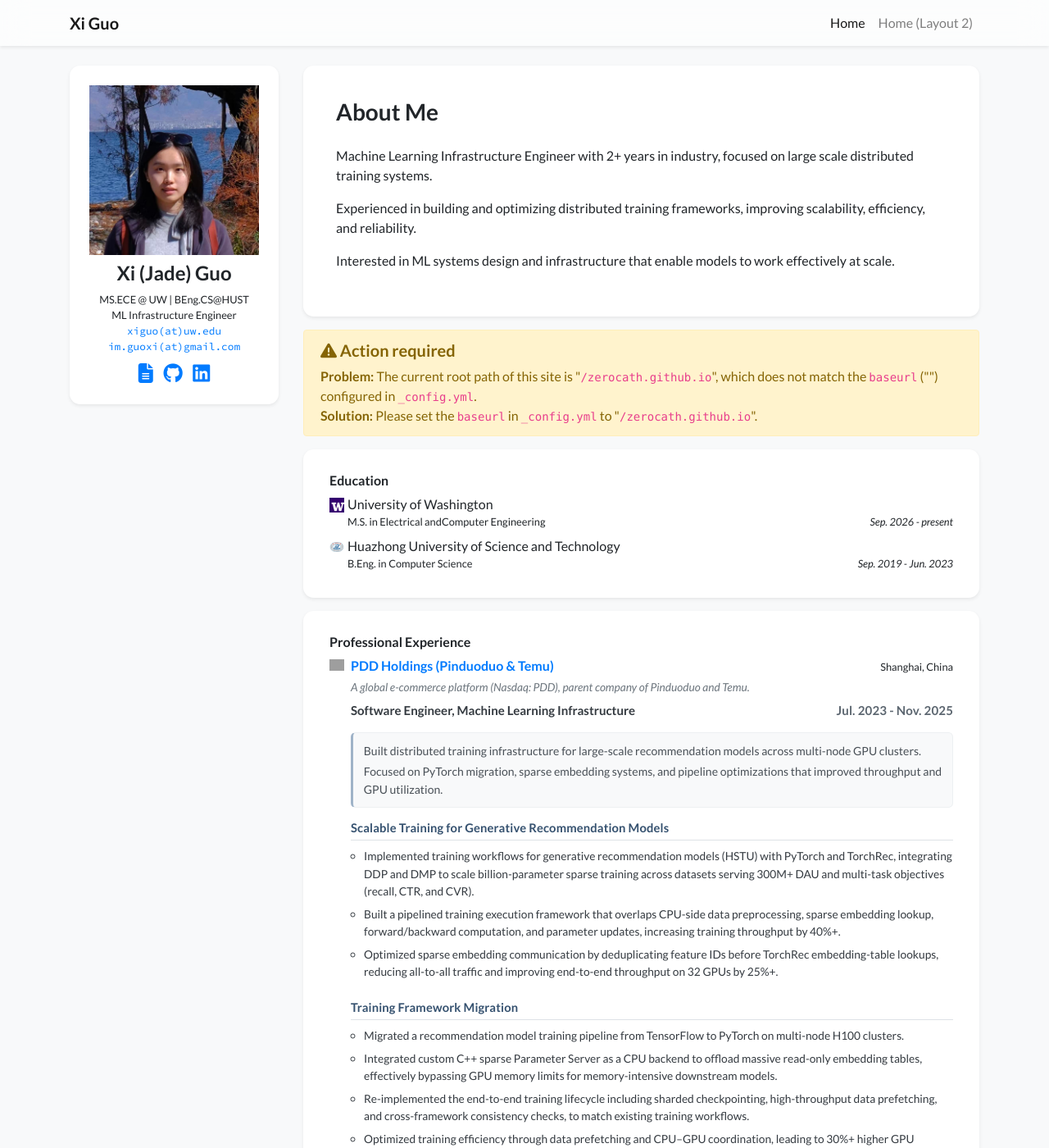
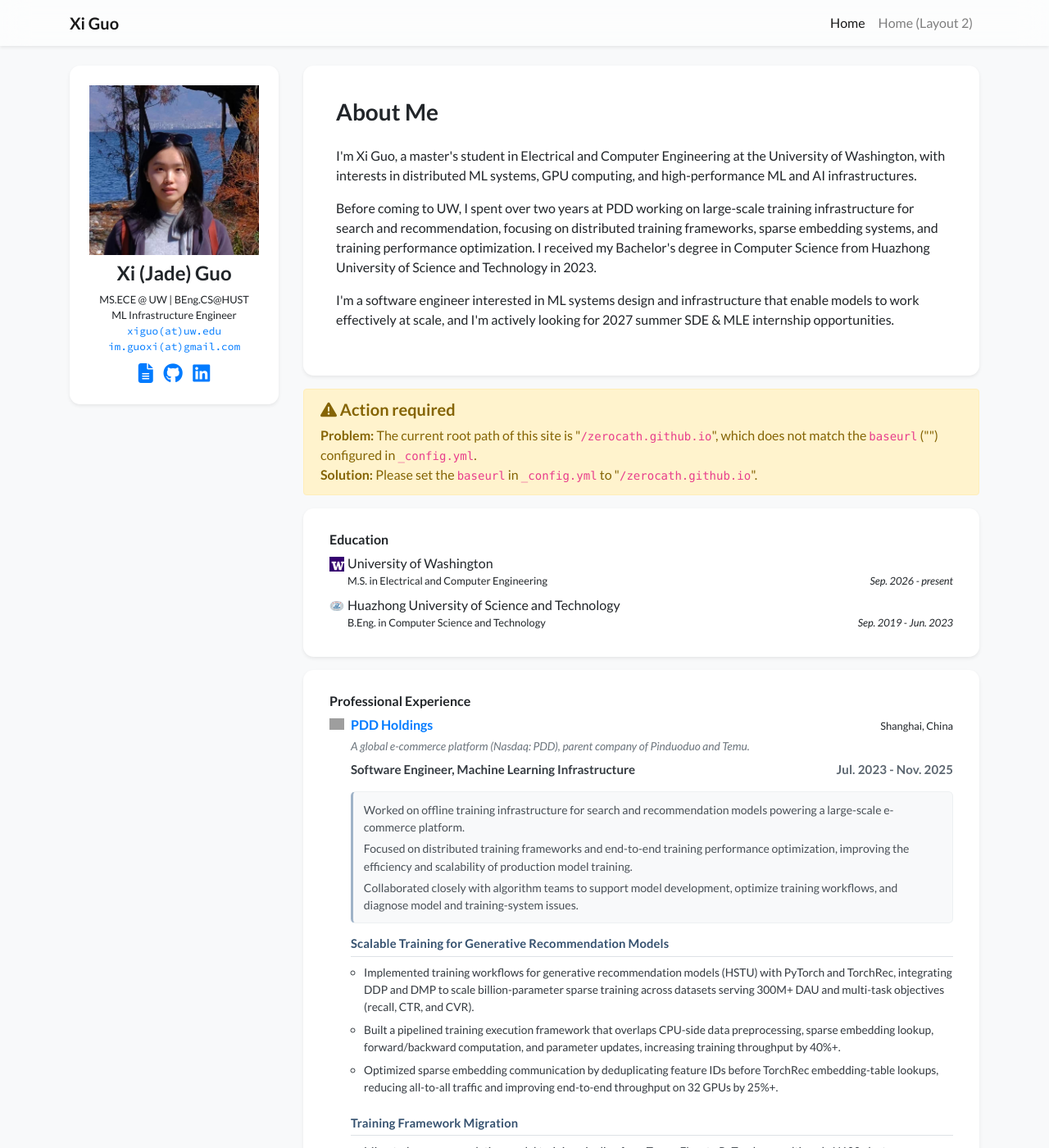
Before and after one commit to zerocath/zerocath.github.io, a Jekyll site: the page built from index.html, in a window 1280 px wide and 1400 px high. Shown: the whole window at 82% size. Built offline with Jekyll 4.4.1, drawn with Linux system fonts in a browser that asks for light colours; nearby versions of some CDN libraries; a style sheet for code colours, icons or effects is not loaded; some of the changed text lies outside the part shown; grey boxes are pictures that could not be loaded.

Commit message:
update: more details added

```diff
--- a/_data/profile.yml
+++ b/_data/profile.yml
@@ -21,14 +21,14 @@
 short_bio_text_justify: false
 short_bio: >-
   <p>
-   Machine Learning Infrastructure Engineer with 2+ years in industry, focused on large scale distributed training systems.
+   I'm Xi Guo, a master's student in Electrical and Computer Engineering at the University of Washington, with interests in distributed ML systems, GPU computing, and high-performance ML and AI infrastructures.
   </p>
   <p>
-   Experienced in building and optimizing distributed training frameworks, improving scalability, efficiency, and reliability.
+   Before coming to UW, I spent over two years at PDD working on large-scale training infrastructure for search and recommendation, focusing on distributed training frameworks, sparse embedding systems, and training performance optimization.
+   I received my Bachelor's degree in Computer Science from Huazhong University of Science and Technology in 2023.
   </p>
   <p>
-   Interested in ML systems design and infrastructure that enable models to work effectively at scale.
-  </p>
+   I'm a software engineer interested in ML systems design and infrastructure that enable models to work effectively at scale, and I'm actively looking for 2027 summer SDE & MLE internship opportunities.
 
 portrait_url: /assets/images/photos/gx.png
 # portrait_caption: >-
@@ -37,14 +37,14 @@
 education:
 - name: University of Washington
   logo: /assets/images/badges/uw.png
-  position: M.S. in Electrical andComputer Engineering
+  position: M.S. in Electrical and Computer Engineering
   date: Sep. 2026 - present
   # position: >-
   #   Department of Electrical Engineering and Computer Science <br/>
   #   M.S. Student
 - name: Huazhong University of Science and Technology
   logo: /assets/images/badges/hust.png
-  position: B.Eng. in Computer Science
+  position: B.Eng. in Computer Science and Technology
   date: Sep. 2019 - Jun. 2023
 
 # Professional Experience:
@@ -60,8 +60,8 @@
 #   date: Sep. 2019 - Jul. 2021
 
 experience:
-- name: PDD Holdings (Pinduoduo & Temu)
-  company_url: https://www.pddholdings.com/
+- name: PDD Holdings
+  company_url: https://investor.pddholdings.com/
   company_description: >-
     A global e-commerce platform (Nasdaq: PDD), parent company of Pinduoduo and Temu.
   logo: /assets/images/badges/pdd.png
@@ -69,8 +69,9 @@
   position: Software Engineer, Machine Learning Infrastructure
   date: Jul. 2023 - Nov. 2025
   summary:
-  - Built distributed training infrastructure for large-scale recommendation models across multi-node GPU clusters.
-  - Focused on PyTorch migration, sparse embedding systems, and pipeline optimizations that improved throughput and GPU utilization.
+  - Worked on offline training infrastructure for search and recommendation models powering a large-scale e-commerce platform.
+  - Focused on distributed training frameworks and end-to-end training performance optimization, improving the efficiency and scalability of production model training.
+  - Collaborated closely with algorithm teams to support model development, optimize training workflows, and diagnose model and training-system issues.
   projects:
   - name: Scalable Training for Generative Recommendation Models
     highlights:
@@ -109,13 +110,12 @@
   company_url: https://www.sensetime.com/en/
   logo: /assets/images/badges/sensetime.png
   company_description: >-
-    SenseTime is an artificial intelligence software company developing AI technologies, platforms, and applications.
+    An artificial intelligence software company developing AI technologies, platforms, and applications.
   location: Shanghai, China
   position: Software Engineer Intern
   date: Jul. 2022 - Sep. 2022
   summary:
-  - Built and maintained backend microservices for an internal AI training platform.
-  - Supported model training, job scheduling, deployment workflows, and platform APIs.
+  - Worked on backend and infrastructure for an enterprise deep learning platform, supporting end-to-end model training and deployment workflows.
   highlights:
   - Developed Golang (Gin) backend services and REST APIs for an enterprise deep learning platform, supporting algorithm management, training workflows, and access control.
   - Developed and maintained Helm-based deployment workflows for Kubernetes services and training jobs, including chart validation, environment configuration, and release deployment.
```
